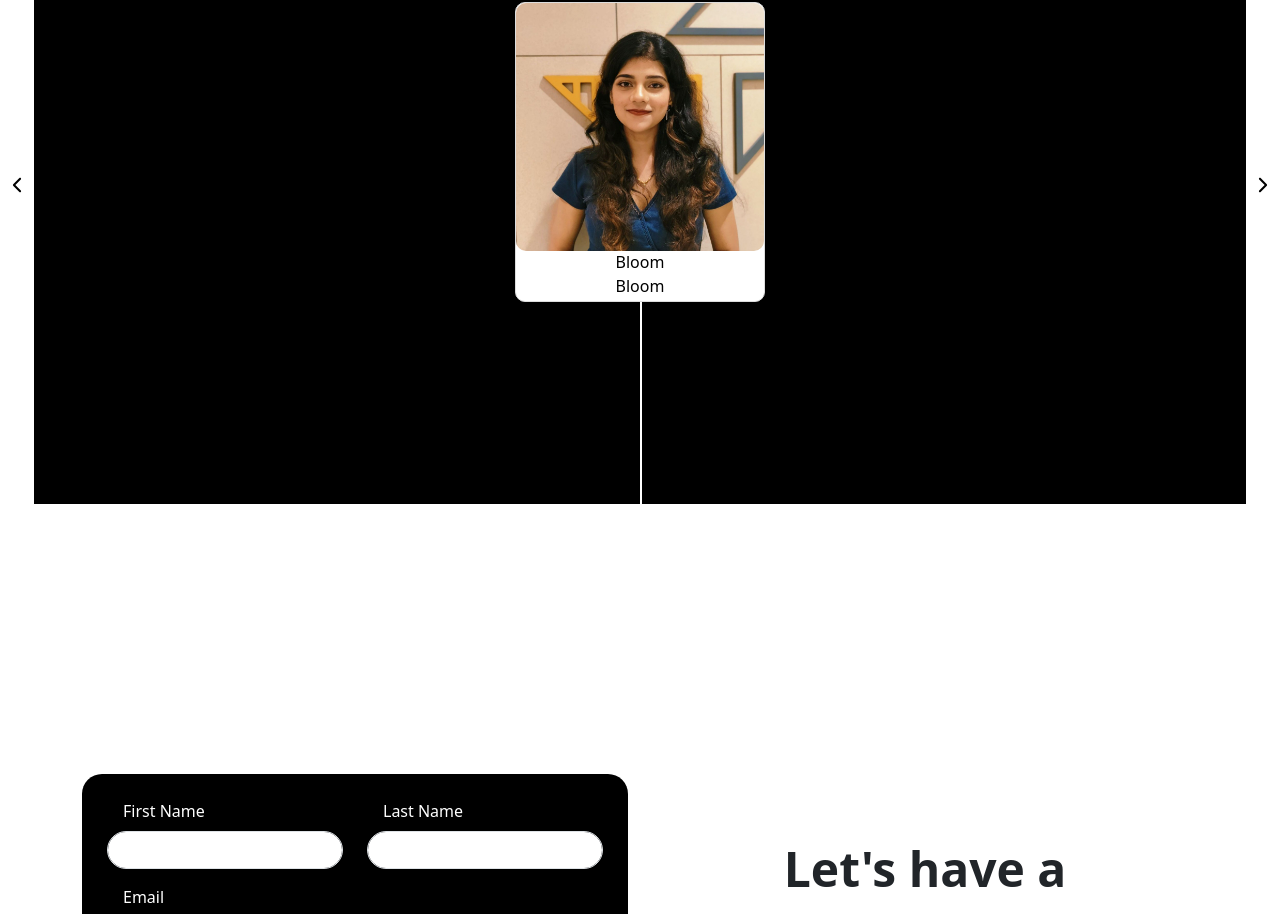
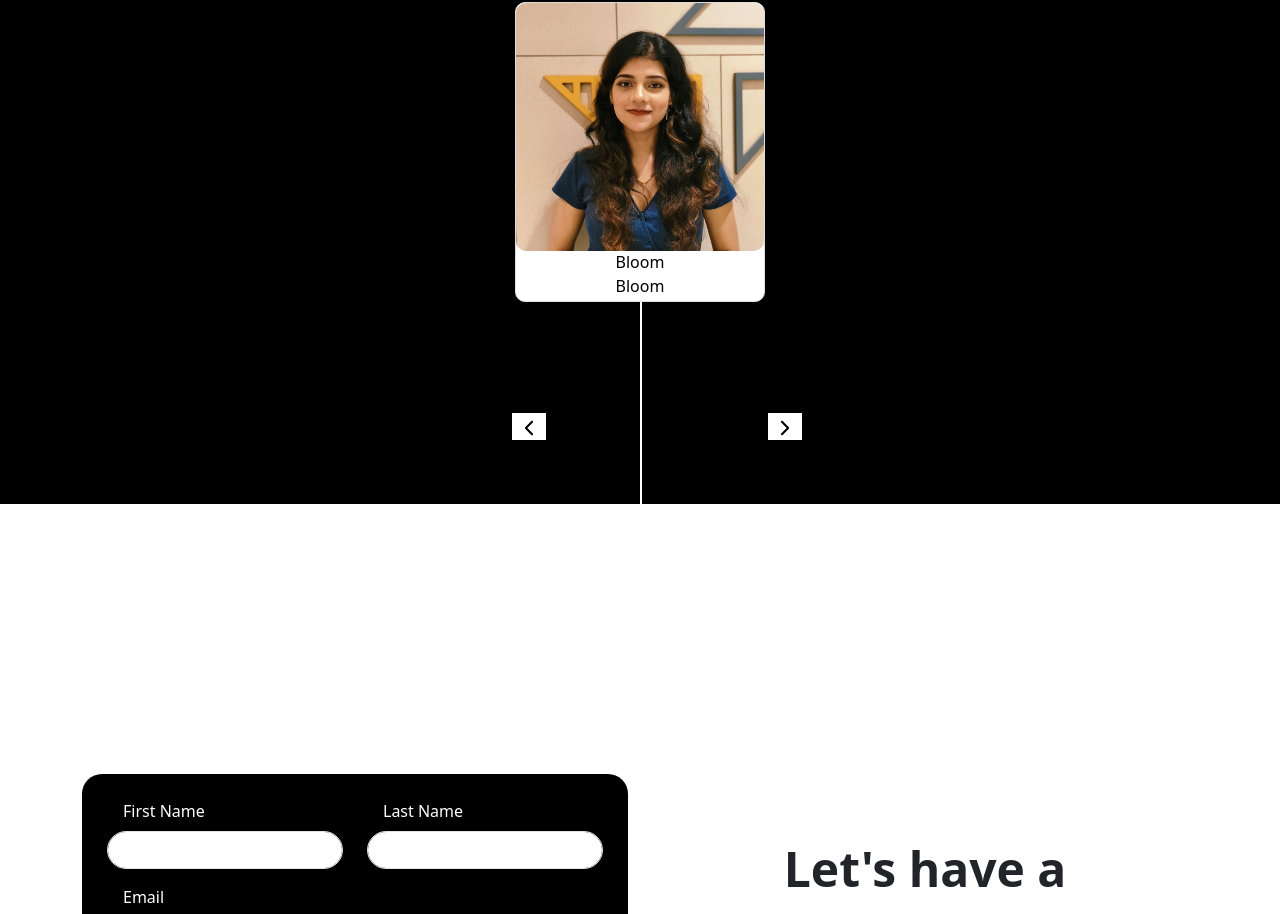
Before and after one commit to smrutishreenaik/Portfolio, a React (Vite) app in the folder portfolio-app/: page / in a window 1280 px wide. Shown: the part 2629-3543 px from the top of the page. Built offline with nearby package versions, Linux system fonts and the light colour scheme; no server answers.

Commit message:
fixed testimonial page ui

```diff
--- a/portfolio-app/src/index.scss
+++ b/portfolio-app/src/index.scss
@@ -173,16 +173,6 @@ a {
   position: relative;
   width: 100%;
 
-  .slider-btn {
-    background: none;
-    border: none;
-    cursor: pointer;
-
-    @media (max-width: 480px) {
-      display: none;
-    }
-  }
-
   .slider-wrapper {
     position: relative;
     background-color: black;
@@ -191,6 +181,32 @@ a {
     height: 80vh;
     text-align: center;
     color: white;
+
+    .slider-btn-left {
+      position: absolute;
+      bottom: 10%;
+      left: 40%;
+      background: white;
+      border: none;
+      cursor: pointer;
+
+      @media (max-width: 480px) {
+        display: none;
+      }
+    }
+
+    .slider-btn-right {
+      position: absolute;
+      bottom: 10%;
+      left: 60%;
+      background: white;
+      border: none;
+      cursor: pointer;
+
+      @media (max-width: 480px) {
+        display: none;
+      }
+    }
 
     .slide {
       display: none;
@@ -230,6 +246,7 @@ a {
           left: 50%;
           transform: translate(-50%, 0);
         }
+
         .card-title-designation {
           position: absolute;
           color: black;
--- a/portfolio-app/src/pages/Testimonials.tsx
+++ b/portfolio-app/src/pages/Testimonials.tsx
@@ -55,11 +55,6 @@ const Testimonials: React.FC = () => {
 
   return (
     <div className="slider-container">
-
-      <button className="slider-btn left d-none d-md-block" onClick={prevSlide}>
-        <IoIosArrowBack size={22} />
-      </button>
-
       <div
         className="slider-wrapper"
         onTouchStart={handleTouchStart}
@@ -80,12 +75,13 @@ const Testimonials: React.FC = () => {
             <h3>{item.title}</h3>
           </div>
         ))}
+        <button className="slider-btn-left" onClick={prevSlide}>
+          <IoIosArrowBack size={22} />
+        </button>
+        <button className="slider-btn-right" onClick={nextSlide}>
+          <IoIosArrowForward size={22} />
+        </button>
       </div>
-
-      <button className="slider-btn right d-none d-md-block" onClick={nextSlide}>
-        <IoIosArrowForward size={22} />
-      </button>
-
     </div>
   );
 };
```
